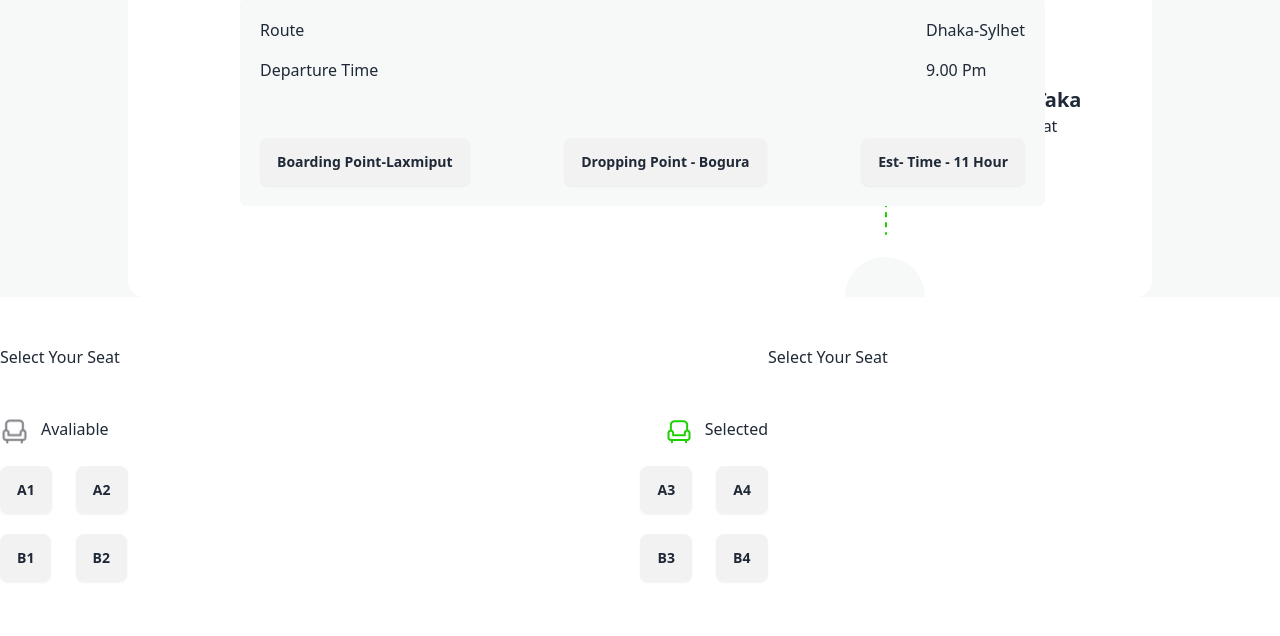
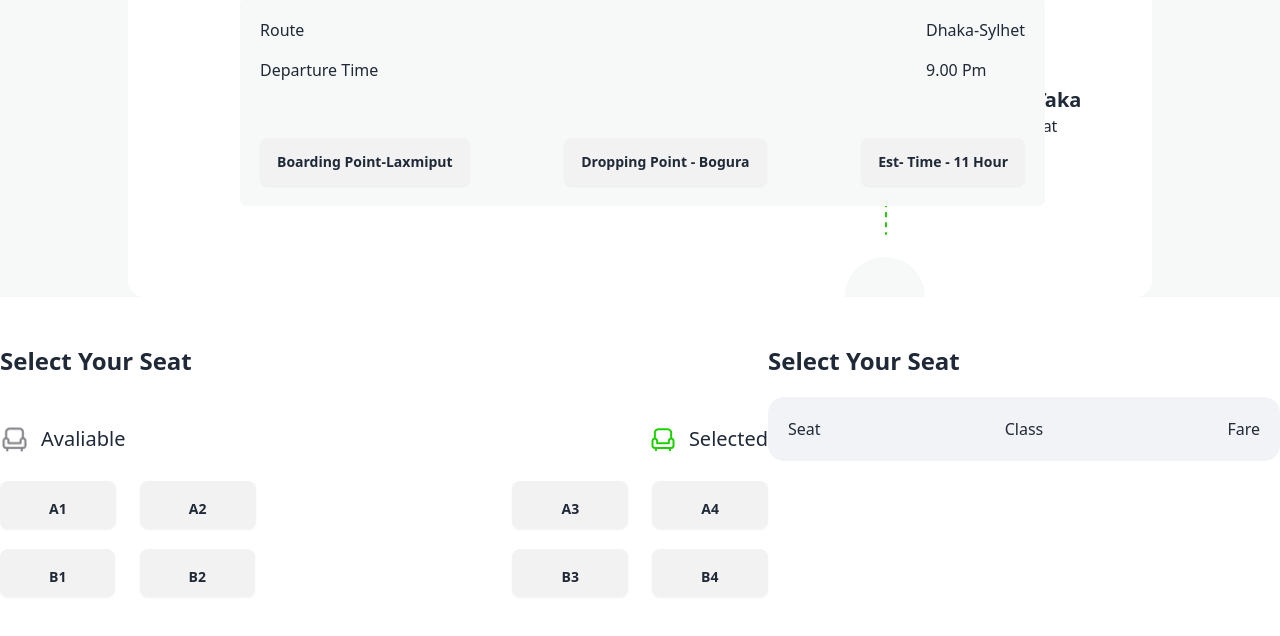
Before and after one commit to airabiul/B9A5-smart-ticketing, a plain HTML site: page index.html in a window 1280 px wide. Shown: the part 1842-2478 px from the top of the page. Drawn offline with nearby package versions, Linux system fonts and the light colour scheme.

Commit message:
titk section update

```diff
--- a/index.html
+++ b/index.html
@@ -7,7 +7,7 @@
     <link href="https://cdn.jsdelivr.net/npm/daisyui@4.7.2/dist/full.min.css" rel="stylesheet" type="text/css" />
     <script src="https://cdn.tailwindcss.com"></script>
   </head>
-  <body>
+  <!-- <body> header section start -->
     <header>
       <div class="flex justify-between mt-12 container mx-auto">
         <h3 class="text-4xl font-extrabold text-[#030712]">P-Ticket</h3>
@@ -18,7 +18,9 @@
         </div>
       </div>
     </header>
+    <!-- <body> header section end -->
     <main>
+      <!-- hero section start -->
       <div class="container mx-auto mt-12">
         <div class="hero min-h-screen rounded-3xl" style="background-image: url(./images/banner.png)">
           <div class=""></div>
@@ -32,14 +34,17 @@
               </p>
               <button
 
-                class="btn btn-primary text-xl font-bold text-[#030712] bg-[#1DD100] border-none hover:bg-[#1DD100]"
+               class="btn btn-primary text-xl font-bold text-[#030712] bg-[#1DD100] border-none hover:bg-[#1DD100]"
               >
-                Buy Tickets
+                <a href="">Buy Tickets</a>
               </button>
             </div>
           </div>
         </div>
       </div>
+      <!-- hero section end -->
+
+      <!-- best offer section start -->
       <section class="container mx-auto mt-12">
         <h3 class="flex justify-center text-4xl font-bold text-[#030712]">Best offers for you</h3>
         <div class="flex justify-between">
@@ -76,7 +81,10 @@
           </button>
         </div>
       </section>
-      <section id="poribohon" class="bg-[#F7F8F8] container mx-auto mt-24 rounded-tl-3xl rounded-tr-3xl">
+      <!-- best offer section end -->
+
+      <!-- poribohon section start-->
+      <section class="bg-[#F7F8F8] container mx-auto mt-24 rounded-tl-3xl rounded-tr-3xl">
         <h3 class="flex justify-center text-4xl font-bold text-[#030712] pt-12">P.H Paribahan</h3>
         <p class="text-center mt-12">
           Yes, you can run unit tests and view the results directly within the app. The integrated <br />
@@ -131,50 +139,57 @@
           </div>
         </div>
       </section>
+      <!-- poribohon section end-->
 
+      <!-- tikit section start -->
       <section class="container mx-auto mt-12">
         <div class="flex">
-            <div class="w-[60%]"><h3>Select Your Seat</h3>
+            <div class="w-[60%] "><h3 class="text-2xl font-semibold">Select Your Seat</h3>
 
                 <div class="flex justify-between mt-12">
                     <div class="flex  space-x-3">
                         <img src="./images/seat-gray.png" alt="">
-                        <p>Avaliable</p>
+                        <p class="text-xl">Avaliable</p>
                     </div>
                     <div class="flex space-x-3">
                         <img src="./images/seat-green.png" alt="">
-                        <p>Selected</p>
+                        <p class="text-xl">Selected</p>
                     </div>
                 </div>
             </div>
-            <div class="w-[40%]"><h3>Select Your Seat</h3>
-
+            <div class="w-[40%]"><h3 class=" text-2xl font-semibold">Select Your Seat</h3>
+              <div class="flex justify-between items-center px-5 mt-5  bg-[#F2F3F7] min-h-16 rounded-2xl">
+                <p>Seat</p>
+                <p>Class</p>
+                <p>Fare</p>
+              </div>
             </div>
         </div>
         <div class="flex justify-between w-[60%]">
-          <div class="mb-12">
-                <div class="space-x-5 space-y-5"><button class="btn">A1</button>
-                    <button class="btn ">A2</button>
+          <div class="mb-12 mr-10">
+                <div class="space-x-5 space-y-5"><button class="btn px-12 py-5">A1</button>
+                    <button class="btn px-12 py-5">A2</button>
 
                 </div class="space-x-5 space-y-5">
                 <div class="space-x-5 space-y-5">
-                    <button class="btn">B1</button>
-                    <button class="btn">B2</button>
+                    <button class="btn px-12 py-5">B1</button>
+                    <button class="btn px-12 py-5">B2</button>
                 </div>
             </div>
 
             <div>
-                <div class="space-x-5 space-y-5"><button class="btn ">A3</button>
-                    <button class="btn">A4</button>
+                <div class="space-x-5 space-y-5"><button class="btn px-12 py-5 ">A3</button>
+                    <button class="btn px-12 py-5">A4</button>
 
                 </div>
                 <div class="space-x-5 space-y-5">
-                    <button class="btn ">B3</button>
-                    <button class="btn">B4</button>
+                    <button class="btn px-12 py-5 ">B3</button>
+                    <button class="btn px-12 py-5">B4</button>
                 </div>
             </div>
         </div>
       </section>
+       <!-- tikit section end -->
     </main>
   </body>
 </html>
```
